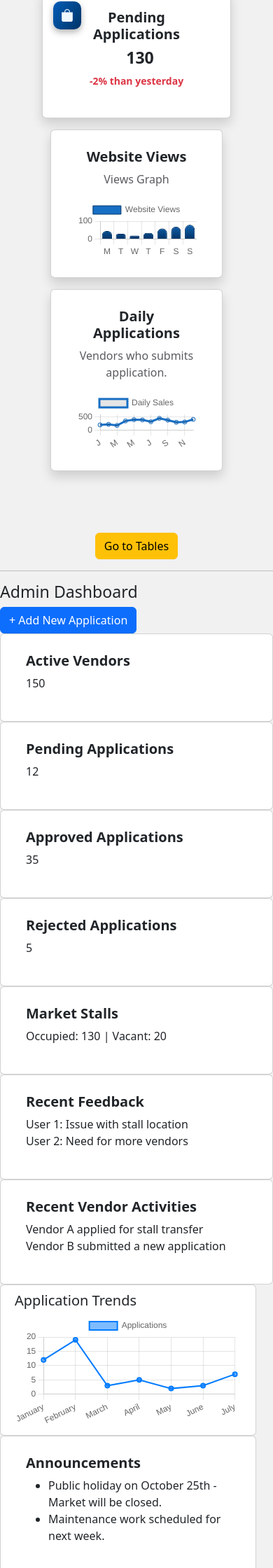
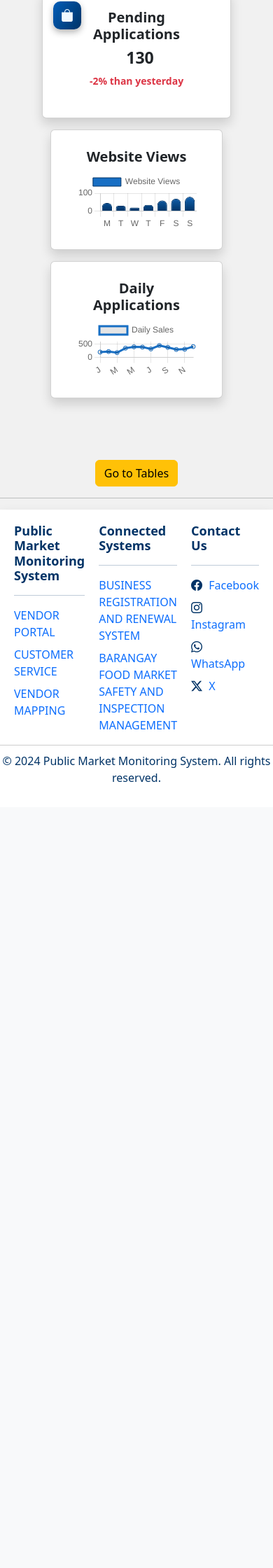
Before and after one commit to reyes-9/lgu_market_sys, a PHP site: page /lgu_market_sys/pages/admin/home/index.php in a window 390 px wide. Shown: the part 1016-3256 px from the top of the page at 70% size. After the commit the page ends 2133 px from the top, so only its background shows below. Run offline with PHP 8.4, Linux system fonts and the light colour scheme.

Commit message:
code fixes

```diff
--- a/assets/css/admin.css
+++ b/assets/css/admin.css
@@ -4,7 +4,36 @@ body {
     background-color: rgb(245, 245, 245);
 }
 
-.title {
+.title.light {
+    color: #212529;
+}
+
+.title.dark {
+    color: #fff;
+}
+
+.announcement.light {
+    background-color: #003366;
+    color: #fff;
+}
+
+.announcement.dark {
+    background-color: #1A2732;
+    color: #fff;
+}
+
+.card.light {
+    position: relative;
+    padding: 10px 20px;
+    background-color: #fff;
+
+}
+
+.card.dark {
+    position: relative;
+    padding: 10px 20px;
+    background-color: #0D0D0D;
+    color: #fff;
 
 }
 
@@ -14,13 +43,6 @@ body {
 
 .card-body h3 {
     font-weight: bold;
-}
-
-.card {
-    position: relative;
-    padding: 10px 20px;
-    background-color: #fff;
-
 }
 
 .chart-container {
@@ -73,13 +95,8 @@ body {
 
 .line {
     border-bottom: 3px solid #ffc107;
-
 }
 
-.announcement {
-    background-color: #003366;
-    color: #fff;
-}
 
 /* Table */
 .custom-table.light td {
@@ -93,6 +110,9 @@ table td button {
 }
 
 /* Toast */
+.toast-body{
+    background-color: #1A2732;
+}
 .toast:hover {
     transform: scale(1.05);
     transition: transform 0.3s ease-in-out;
--- a/assets/css/feedback.css
+++ b/assets/css/feedback.css
@@ -20,18 +20,14 @@
 }
 
 
-.feedback-section{
 
-}
 .details,
 .input {
     padding: 50px;
 
 }
 
-.input{
 
-}
 .feedback-header {
     font-size: 32px;
     font-weight: bold;
--- a/pages/actions/feedback_action.php
+++ b/pages/actions/feedback_action.php
@@ -1,5 +1,11 @@
 <?php
 require_once '../../includes/config.php';
+
+if (!isset($_POST['csrf_token']) || !hash_equals($_SESSION['csrf_token'], $_POST['csrf_token'])) {
+    $errors[] = "Invalid request. Please try again.";
+    header('Location: login.php');
+    exit();
+}
 
 session_start();
 ob_start();
--- a/pages/actions/get_market.php
+++ b/pages/actions/get_market.php
@@ -1,6 +1,11 @@
 <?php
 
 require_once '../../includes/config.php';
+if (!isset($_POST['csrf_token']) || !hash_equals($_SESSION['csrf_token'], $_POST['csrf_token'])) {
+    $errors[] = "Invalid request. Please try again.";
+    header('Location: login.php');
+    exit();
+}
 
 try {
     $stmt = $pdo->prepare("SELECT id, market_name, market_address FROM market_locations");
--- a/pages/actions/get_section.php
+++ b/pages/actions/get_section.php
@@ -1,6 +1,11 @@
 <?php
 
 require_once '../../includes/config.php';
+if (!isset($_POST['csrf_token']) || !hash_equals($_SESSION['csrf_token'], $_POST['csrf_token'])) {
+    $errors[] = "Invalid request. Please try again.";
+    header('Location: login.php');
+    exit();
+}
 
 try {
     $stmt = $pdo->prepare("SELECT id, section_name FROM sections");
--- a/pages/actions/get_stalls.php
+++ b/pages/actions/get_stalls.php
@@ -1,6 +1,11 @@
 <?php
 
 require_once '../../includes/config.php';
+if (!isset($_POST['csrf_token']) || !hash_equals($_SESSION['csrf_token'], $_POST['csrf_token'])) {
+    $errors[] = "Invalid request. Please try again.";
+    header('Location: login.php');
+    exit();
+}
 
 
 if (isset($_GET['market_id']) && isset($_GET['section_id'])) {
--- a/pages/admin/home/index.php
+++ b/pages/admin/home/index.php
@@ -66,7 +66,7 @@
         <strong class="me-auto">System Alerts</strong>
         <small>11 mins ago</small>
       </div>
-      <div class="toast-body text-bg-dark rounded-bottom p-4">
+      <div class="toast-body text-light rounded-bottom p-4">
         New system update available <br>
         Market maintenance scheduled
       </div>
@@ -75,15 +75,15 @@
 
   <div class="container-fluid p-0">
     <div class="row">
-      <div class="title text-center m-2 p-5">
-        <h2>Admin Dashboard</h2>
+      <div class="text-center m-2 p-5">
+        <h2 class="title light">Admin Dashboard</h2>
       </div>
 
     </div>
 
     <div class="row m-4 p-4">
       <div class="container-fluid">
-        <div class="row announcement p-4 m-3 text-center rounded shadow">
+        <div class="row announcement light p-4 m-3 text-center rounded shadow">
           <div class="line">
             <h3 class="stat-title mb-3">Announcements</h3>
           </div>
@@ -97,11 +97,11 @@
 
 
         <!-- Statistic Cards Row -->
-        <div class="row  justify-content-center align-items-center text-center mb-4">
+        <div class="row justify-content-center align-items-center text-center mb-4">
 
           <!-- Today's Money -->
           <div class="col-md-4 mb-3">
-            <div class="card shadow position-relative">
+            <div class="card light shadow position-relative">
               <div class="icon-container">
                 <i class="bi bi-person-fill"></i>
               </div>
@@ -114,7 +114,7 @@
           </div>
 
           <div class="col-md-4 mb-3">
-            <div class="card shadow position-relative">
+            <div class="card light shadow position-relative">
               <div class="icon-container">
                 <i class="bi bi-file-earmark-fill"></i>
               </div>
@@ -127,7 +127,7 @@
           </div>
 
           <div class="col-md-4 mb-3">
-            <div class="card shadow position-relative">
+            <div class="card light shadow position-relative">
               <div class="icon-container">
                 <i class="bi bi-bag-fill"></i>
               </div>
@@ -143,10 +143,9 @@
           <div class="row">
             <!-- Website Views -->
             <div class="col-md-6 mb-3">
-              <div class="card shadow">
+              <div class="card light shadow">
                 <div class="card-body">
                   <h5 class="stat-title">Website Views</h5>
-                  <p class="text-muted">Views Graph</p>
                   <canvas id="websiteViewsChart"></canvas>
                 </div>
               </div>
@@ -154,10 +153,9 @@
 
             <!-- Daily Sales -->
             <div class="col-md-6 mb-3">
-              <div class="card shadow">
+              <div class="card light shadow">
                 <div class="card-body">
                   <h5 class="stat-title">Daily Applications</h5>
-                  <p class="text-muted">Vendors who submits application.</p>
                   <canvas id="dailySalesChart"></canvas>
                 </div>
               </div>
@@ -181,15 +179,15 @@
   <hr>
 
   <!-- Dashboard Header -->
-  <div class="dashboard-header">
+  <!-- <div class="dashboard-header">
     <h1 class="h3">Admin Dashboard</h1>
     <button class="btn btn-primary">+ Add New Application</button>
-  </div>
+  </div> -->
 
   <!-- Summary of Key Metrics -->
-  <div class="row">
+  <!-- <div class="row"> -->
   <!-- Active Vendors -->
-    <div class="col-md-3">
+  <!-- <div class="col-md-3">
       <div class="card dashboard-card bg-gradient-info">
         <div class="card-body card-stats">
           <i class="fas fa-user-friends card-icon"></i>
@@ -199,10 +197,10 @@
           </div>
         </div>
       </div>
-    </div>
+    </div> -->
 
   <!-- Pending Applications -->
-    <div class="col-md-3">
+  <!-- <div class="col-md-3">
       <div class="card dashboard-card bg-gradient-warning">
         <div class="card-body card-stats">
           <i class="fas fa-hourglass-half card-icon"></i>
@@ -212,10 +210,10 @@
           </div>
         </div>
       </div>
-    </div>
+    </div> -->
 
   <!-- Approved Applications -->
-    <div class="col-md-3">
+  <!-- <div class="col-md-3">
       <div class="card dashboard-card bg-gradient-success">
         <div class="card-body card-stats">
           <i class="fas fa-check-circle card-icon"></i>
@@ -225,10 +223,10 @@
           </div>
         </div>
       </div>
-    </div>
+    </div> -->
 
   <!-- Rejected Applications -->
-    <div class="col-md-3">
+  <!-- <div class="col-md-3">
       <div class="card dashboard-card bg-gradient-danger">
         <div class="card-body card-stats">
           <i class="fas fa-times-circle card-icon"></i>
@@ -239,22 +237,22 @@
         </div>
       </div>
     </div>
-  </div>
+  </div> -->
 
   <!-- Stalls and Feedback -->
-  <div class="row">
+  <!-- <div class="row"> -->
   <!-- Market Stalls -->
-    <div class="col-md-6">
+  <!-- <div class="col-md-6">
       <div class="card dashboard-card">
         <div class="card-body">
           <h5 class="card-title"><i class="fas fa-store-alt card-icon"></i> Market Stalls</h5>
           <p class="stat-number">Occupied: 130 | Vacant: 20</p>
         </div>
       </div>
-    </div>
+    </div> -->
 
   <!-- Recent Feedback -->
-    <div class="col-md-6">
+  <!-- <div class="col-md-6">
       <div class="card dashboard-card">
         <div class="card-body">
           <h5 class="card-title"><i class="fas fa-comment card-icon"></i> Recent Feedback</h5>
@@ -265,12 +263,12 @@
         </div>
       </div>
     </div>
-  </div>
+  </div> -->
 
   <!-- Recent Vendor Activities and Alerts -->
-  <div class="row">
+  <!-- <div class="row"> -->
   <!-- Recent Vendor Activities -->
-    <div class="col-md-6">
+  <!-- <div class="col-md-6">
       <div class="card dashboard-card">
         <div class="card-body">
           <h5 class="card-title"><i class="fas fa-clipboard-list card-icon"></i> Recent Vendor Activities</h5>
@@ -280,24 +278,24 @@
           </ul>
         </div>
       </div>
-    </div>
+    </div> -->
 
 
 
   <!-- Application Trends Chart -->
-    <div class="row">
+  <!-- <div class="row">
       <div class="col-md-12">
         <div class="card dashboard-card chart-card">
           <h5 class="card-title"><i class="fas fa-chart-line card-icon"></i> Application Trends</h5>
           <canvas id="applicationsChart"></canvas>
         </div>
       </div>
-    </div>
+    </div> -->
 
 
 
   <!-- Announcements -->
-    <div class="row">
+  <!-- <div class="row">
       <div class="col-md-12">
         <div class="card dashboard-card">
           <div class="card-body">
@@ -312,7 +310,7 @@
     </div>
   </div>
   </div>
-  </div>
+  </div> -->
 
 
   <?php include '../../../includes/footer.php'; ?>
@@ -405,17 +403,24 @@
   </script>
   <script>
     // Theme
-    const profile = document.querySelector('.profile');
-    const divide = document.querySelector('.divide');
-    const table = document.querySelector('.custom-table');
+    const title = document.querySelector('.title');
+    const announcement = document.querySelector('.announcement');
+    const cards = document.querySelectorAll('.card');
+
+    console.log(announcement);
 
     themeToggleButton.addEventListener("click", () => {
-      profile.classList.toggle("dark");
-      profile.classList.toggle("light");
-      divide.classList.toggle('dark');
-      divide.classList.toggle('light');
-      table.classList.toggle('dark');
-      table.classList.toggle('light');
+
+      title.classList.toggle('dark');
+      title.classList.toggle('light');
+      announcement.classList.toggle('dark');
+      announcement.classList.toggle('light');
+
+      cards.forEach((cards) => {
+        cards.classList.toggle('dark');
+        cards.classList.toggle('light');
+        console.log("Card:", cards.classList);
+      });
     });
   </script>
 </body>
--- a/pages/stalls/index.php
+++ b/pages/stalls/index.php
@@ -22,7 +22,7 @@
         <!-- Sidebar -->
         <div class="col-md-4 text-center">
           <div class="text-center profile-card h-100">
-            <img id="profile_picture" src="../images/default_profile_pic.png" alt="Profile Image" class="img-fluid w-25 h-auto my-3">
+            <img id="profile_picture" src="../../images/default_profile_pic.png" alt="Profile Image" class="img-fluid w-25 h-auto my-3">
             <h2 class=""><span id="name"></span></h2>
             <p><span id="email"></span></p>
             <br>
```
Also changed, not shown: pages/actions/login_action.php (+22 -3 lines). Lines whose indentation alone changed are shown as unchanged.
